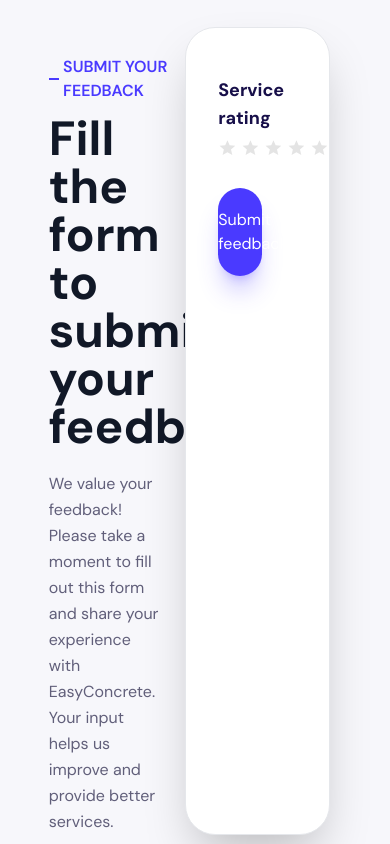
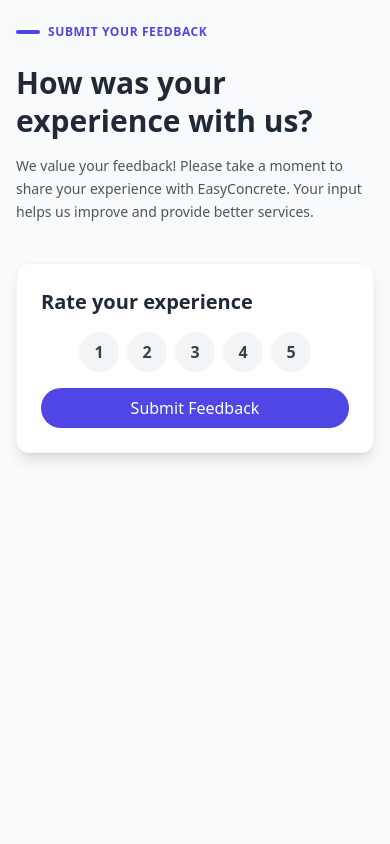
Before and after one commit to shabeeb-asghar/User-Review-Form, a React (Create React App) app: page / in a window 390 px wide. Built offline with nearby package versions, Linux system fonts and the light colour scheme; a web font is replaced by a local one.

Commit message:
Responsive Design

```diff
--- a/src/App.jsx
+++ b/src/App.jsx
@@ -6,21 +6,22 @@ import ThankYou from "./ThankYou";
 import axios from "axios";
 
 const App = () => {
-  const [name, setName] = useState(0);
+  const [name, setName] = useState("");
+  const [rating, setRating] = useState(0);
+  const [showInput, setShowInput] = useState(false);
+  const [showError, setShowError] = useState(false);
+  const [showThankYou, setShowThankYou] = useState(false);
+
   useEffect(() => {
     const queryParams = new URLSearchParams(window.location.search);
-    const name = queryParams.get("name");
-    console.log(name);
-    setName(name);
+    const nameParam = queryParams.get("name");
+    setName(nameParam || "Anonymous");
   }, []);
-  const [rating, setRating] = useState(0);
-  const [showInput, setShowInput] = useState(false);
-  const [showerror, setShowError] = useState(false);
-  const [showThanyou, setShowThankyou] = useState(false);
-  console.log(rating);
+
   const handleBackButton = () => {
     setShowInput(false);
   };
+
   const handleSubmitRating = async () => {
     if (rating === 0) {
       setShowError(true);
@@ -51,39 +52,52 @@ const App = () => {
 
       try {
         await axios.post("https://api.monday.com/v2", body, { headers });
+        window.location.href = "https://g.page/r/CZEdy_Gwvth1EAI/review";
       } catch (error) {
         console.error(
           "Error submitting feedback:",
           error.response?.data || error.message
         );
       }
-      window.location.href = "https://g.page/r/CZEdy_Gwvth1EAI/review";
     }
   };
+
   return (
-    <>
-      <div className="flex">
+    <div className="min-h-screen bg-gray-50 py-6 sm:py-12 px-4">
+      <div className="container mx-auto">
+        <div className="flex flex-col max-w-5xl mx-auto gap-6">
+          {/* On mobile: Stack vertically, On tablet+ screens: Side-by-side layout */}
+          <div className="lg:flex lg:gap-8 lg:items-start">
+            <div className="lg:w-1/2 mb-6 lg:mb-0">
               <FormText />
-        {!showInput && (
+            </div>
+
+            <div className="lg:w-1/2">
+              {!showInput && !showThankYou && (
                 <RatingSubmit
                   handleSubmit={handleSubmitRating}
                   rating={rating}
                   setRating={setRating}
                   setShowError={setShowError}
-            showError={showerror}
+                  showError={showError}
                 />
               )}
-        {showInput && !showThanyou && (
+
+              {showInput && !showThankYou && (
                 <FeedbackDetails
                   goBack={handleBackButton}
                   name={name}
                   rating={rating}
-            setShowThankyou={setShowThankyou}
+                  setShowThankyou={setShowThankYou}
                 />
               )}
-        {showThanyou && <ThankYou />}
+
+              {showThankYou && <ThankYou />}
             </div>
-    </>
+          </div>
+        </div>
+      </div>
+    </div>
   );
 };
 
--- a/src/FeedbackDetails.jsx
+++ b/src/FeedbackDetails.jsx
@@ -1,14 +1,13 @@
-import { useState } from "react";
-import SubmitButton from "./SubmitButton";
+import React, { useState } from "react";
 import axios from "axios";
 
 const FeedbackDetails = ({ goBack, rating, setShowThankyou, name }) => {
-  const [error, setError] = useState(false); // State to handle error
+  const [error, setError] = useState(false);
   const [formData, setFormData] = useState({
     firstName: "",
     lastName: "",
     additionalFeedback: "",
-  }); // State to handle form inputs
+  });
 
   const handleChange = (e) => {
     const { id, value } = e.target;
@@ -16,7 +15,7 @@ const FeedbackDetails = ({ goBack, rating, setShowThankyou, name }) => {
       ...prev,
       [id]: value,
     }));
-    setError(false); // Clear the error when any input field is clicked or updated
+    setError(false);
   };
 
   const Submit = async () => {
@@ -27,7 +26,7 @@ const FeedbackDetails = ({ goBack, rating, setShowThankyou, name }) => {
       setError(true);
     } else {
       setError(false);
-      console.log(name);
+
       const query = `
         mutation {
           create_item(
@@ -54,10 +53,9 @@ const FeedbackDetails = ({ goBack, rating, setShowThankyou, name }) => {
       };
 
       try {
-        let response = await axios.post("https://api.monday.com/v2", body, {
+        await axios.post("https://api.monday.com/v2", body, {
           headers,
         });
-        console.log(`res: ${response}`);
         setShowThankyou(true);
       } catch (error) {
         console.error(
@@ -69,16 +67,16 @@ const FeedbackDetails = ({ goBack, rating, setShowThankyou, name }) => {
   };
 
   return (
-    <div className="flex mt-[5%] flex-col py-12 pl-8 pb-46 bg-white shadow-2xl border w-[37%] h-100">
+    <div className="flex flex-col p-6 sm:p-8 bg-white shadow-lg rounded-xl border border-gray-100 w-full">
       <button
         onClick={goBack}
-        className="flex items-center text-[#484558] hover:text-black transition duration-300 font-medium"
+        className="flex items-center text-gray-600 hover:text-gray-900 transition duration-200 font-medium mb-4 sm:mb-6 text-sm sm:text-base"
       >
         <svg
           xmlns="http://www.w3.org/2000/svg"
           viewBox="0 0 24 24"
           fill="currentColor"
-          className="w-5 h-5 mr-2"
+          className="w-4 h-4 sm:w-5 sm:h-5 mr-1 sm:mr-2"
         >
           <path
             fillRule="evenodd"
@@ -86,23 +84,23 @@ const FeedbackDetails = ({ goBack, rating, setShowThankyou, name }) => {
             clipRule="evenodd"
           />
         </svg>
-        Go Back
+        Back to Rating
       </button>
+
+      <h2 className="text-xl sm:text-2xl font-semibold text-gray-800 mb-4 sm:mb-6">Tell us more</h2>
+
       {error && (
-        <p className="text-red-500 mt-2">
+        <div className="bg-red-50 border border-red-200 text-red-600 px-3 py-2 sm:px-4 sm:py-3 rounded-lg mb-4 sm:mb-6 text-xs sm:text-sm">
           Please fill in all fields before submitting.
-        </p>
+        </div>
       )}
-      <form
-        onSubmit={(e) => {
-          e.preventDefault(); // Prevent default form submission
-        }}
-      >
-        <div className="flex w-full gap-12">
+
+      <form onSubmit={(e) => e.preventDefault()}>
+        <div className="grid grid-cols-1 sm:grid-cols-2 gap-4 sm:gap-5 mb-4 sm:mb-5">
           <div className="flex flex-col">
             <label
               htmlFor="firstName"
-              className="text-sm font-bold text-[#484558] mb-2 mt-6"
+              className="text-xs sm:text-sm font-medium text-gray-700 mb-1 sm:mb-2"
             >
               First Name
             </label>
@@ -111,16 +109,16 @@ const FeedbackDetails = ({ goBack, rating, setShowThankyou, name }) => {
               id="firstName"
               value={formData.firstName}
               onChange={handleChange}
-              className="ml-2 px-4 py-3 border-2 border-gray-300 rounded-full text-blue-700 placeholder-gray-400
-               focus:outline-none focus:border-blue-500
-               hover:border-blue-500"
-              placeholder="First Name"
+              className="px-3 py-2 sm:px-4 sm:py-3 border border-gray-300 rounded-lg text-gray-800 placeholder-gray-400
+                 focus:outline-none focus:ring-2 focus:ring-indigo-500 focus:border-indigo-500
+                 hover:border-gray-400 transition-all duration-200 text-sm sm:text-base"
+              placeholder="Your first name"
             />
           </div>
           <div className="flex flex-col">
             <label
               htmlFor="lastName"
-              className="text-sm font-bold text-[#484558] mb-2 mt-6"
+              className="text-xs sm:text-sm font-medium text-gray-700 mb-1 sm:mb-2"
             >
               Last Name
             </label>
@@ -129,32 +127,40 @@ const FeedbackDetails = ({ goBack, rating, setShowThankyou, name }) => {
               id="lastName"
               value={formData.lastName}
               onChange={handleChange}
-              className="ml-2 px-4 py-3 border-2 border-gray-300 rounded-full text-blue-700 placeholder-gray-400
-               focus:outline-none focus:border-blue-500
-               hover:border-blue-500"
-              placeholder="Last Name"
+              className="px-3 py-2 sm:px-4 sm:py-3 border border-gray-300 rounded-lg text-gray-800 placeholder-gray-400
+                 focus:outline-none focus:ring-2 focus:ring-indigo-500 focus:border-indigo-500
+                 hover:border-gray-400 transition-all duration-200 text-sm sm:text-base"
+              placeholder="Your last name"
             />
           </div>
         </div>
-        <div className="flex flex-col">
+
+        <div className="flex flex-col mb-4 sm:mb-6">
           <label
             htmlFor="additionalFeedback"
-            className="text-sm font-bold text-[#484558] mb-2 mt-6"
+            className="text-xs sm:text-sm font-medium text-gray-700 mb-1 sm:mb-2"
           >
             Additional Feedback
           </label>
           <textarea
-            rows="5"
+            rows="4"
             id="additionalFeedback"
             value={formData.additionalFeedback}
             onChange={handleChange}
-            className="ml-2 w-[87%] px-4 py-3 border-2 border-gray-300 rounded-lg text-blue-700 placeholder-gray-400
-               focus:outline-none focus:border-blue-500
-               hover:border-blue-500 resize-none"
-            placeholder="If you have any additional feedback, please type it in here..."
+            className="w-full px-3 py-2 sm:px-4 sm:py-3 border border-gray-300 rounded-lg text-gray-800 placeholder-gray-400
+               focus:outline-none focus:ring-2 focus:ring-indigo-500 focus:border-indigo-500
+               hover:border-gray-400 transition-all duration-200 resize-none text-sm sm:text-base"
+            placeholder="If you have any additional feedback, please share it here..."
           />
         </div>
-        <SubmitButton handleSubmit={Submit} />
+
+        <button
+          type="button"
+          onClick={Submit}
+          className="w-full px-4 sm:px-6 py-2 sm:py-3 bg-indigo-600 text-white font-medium rounded-lg hover:bg-indigo-700 transition-colors duration-300 focus:outline-none focus:ring-2 focus:ring-indigo-500 focus:ring-offset-2 text-sm sm:text-base"
+        >
+          Submit Feedback
+        </button>
       </form>
     </div>
   );
--- a/src/FormText.jsx
+++ b/src/FormText.jsx
@@ -1,24 +1,26 @@
-function FormText () {
-
-    return(
-
-      <div className="flex flex-col mt-[14%] ml-[12.5%] gap-3 w-[35%]">
-        {/* Line */}
-        <div className="flex items-center gap-1">
-        <div className="h-[2px] w-4 bg-[#4A3AFF]"></div>
-        {/* Text */}
-        <span className="text-[#4A3AFF] font-semibold text-md">
+function FormText() {
+  return (
+    <div className="flex flex-col gap-4 w-full">
+      {/* Header accent line and label */}
+      <div className="flex items-center gap-2 mb-2">
+        <div className="h-1 w-6 bg-indigo-600 rounded-full"></div>
+        <span className="text-indigo-600 font-semibold text-xs sm:text-sm tracking-wider">
           SUBMIT YOUR FEEDBACK
         </span>
-        </div>
-        <h1 className="text-5xl font-bold text-gray-900 w-[90%] text-[#170F49]">
-          Fill the form to submit your feedback
-        </h1>
-        {/* Subtitle */}
-        <p className="mt-2 text-[#615F7A] text-md leading-relaxed w-[85%]">
-        We value your feedback! Please take a moment to fill out this form and share your experience with EasyConcrete. Your input helps us improve and provide better services.
-        </p>
       </div>
-    )
+
+      {/* Main heading */}
+      <h1 className="text-3xl sm:text-4xl font-bold text-gray-800 leading-tight">
+        How was your experience with us?
+      </h1>
+
+      {/* Subtitle */}
+      <p className="text-gray-600 text-sm sm:text-base leading-relaxed mb-4">
+        We value your feedback! Please take a moment to share your experience
+        with EasyConcrete. Your input helps us improve and provide better
+        services.
+      </p>
+    </div>
+  );
 }
 export default FormText;
--- a/src/RatingSubmit.jsx
+++ b/src/RatingSubmit.jsx
@@ -1,42 +1,44 @@
 import React, { useState } from "react";
 import SubmitButton from "./SubmitButton";
 
-const RatingComponent = ({ rating, setRating, handleSubmit, showError, setShowError}) => {
-  const [hover, setHover] = useState(0); // State to hold the hover rating
+  const RatingSubmit = ({ handleSubmit, rating, setRating, setShowError, showError }) => {
+    const ratingOptions = [1, 2, 3, 4, 5];
 
     return (
-    <div className="flex mt-[7%] flex-col pl-8 pt-12 pb-52 bg-white shadow-2xl border w-[37%] h-100">
-      <p className="text-[#170F49] font-bold text-lg">Service rating</p>
+      <div className="flex flex-col p-6 sm:p-8 bg-white shadow-lg rounded-xl border border-gray-100 w-full">
+        <h2 className="text-xl sm:text-2xl font-semibold text-gray-800 mb-4 sm:mb-6">Rate your experience</h2>
 
-      {/* Star Rating */}
-      <div className="flex items-center space-x-1">
-        {[1, 2, 3, 4, 5].map((star) => (
-          <svg
-            key={star}
-            xmlns="http://www.w3.org/2000/svg"
-            viewBox="0 0 24 24"
-            fill={star <= (hover || rating) ? "#FFD700" : "#E4E4E4"} // Yellow on hover or selected, gray otherwise
-            className="w-8 h-8 cursor-pointer transition duration-300"
-            onMouseEnter={() => {setHover(star)
-                setShowError(false)
-            }} // Highlight stars on hover
-            onMouseLeave={() => setHover(0)} // Remove highlight on mouse leave
-            onClick={() => setRating(star)} // Set the rating on click
+        <div className="flex justify-center gap-2 sm:gap-3 mb-4 sm:mb-6">
+          {ratingOptions.map((value) => (
+            <button
+              key={value}
+              onClick={() => {
+                setRating(value);
+                setShowError(false);
+              }}
+              className={`flex items-center justify-center w-10 h-10 sm:w-12 sm:h-12 rounded-full
+                ${rating === value ? "bg-indigo-600 text-white" : "bg-gray-100 text-gray-700 hover:bg-gray-200"}
+                transition-all duration-200 font-semibold text-base sm:text-lg`}
             >
-            <path d="M12 17.27L18.18 21l-1.64-7.03L22 9.24l-7.19-.61L12 2 9.19 8.63 2 9.24l5.46 4.73L5.82 21z" />
-          </svg>
+              {value}
+            </button>
           ))}
         </div>
 
-      {/* Error Message */}
-    { showError && (
-      <p className="text-red-500 mt-4 text-sm">Please select a rating before submitting.</p>
-    )
-    }
-      {/* Submit Button */}
-      <SubmitButton handleSubmit={handleSubmit} />
+        {showError && (
+          <p className="text-red-500 text-xs sm:text-sm text-center mb-4">
+            Please select a rating before submitting.
+          </p>
+        )}
+
+        <button
+          onClick={handleSubmit}
+          className="px-4 sm:px-6 py-2 sm:py-3 bg-indigo-600 text-white font-medium rounded-full hover:bg-indigo-700 transition-colors duration-300 focus:outline-none focus:ring-2 focus:ring-indigo-500 focus:ring-offset-2"
+        >
+          Submit Feedback
+        </button>
       </div>
     );
   };
 
-export default RatingComponent;
+  export default RatingSubmit;
--- a/src/index.css
+++ b/src/index.css
@@ -1,12 +1,3 @@
 @tailwind base;
 @tailwind components;
 @tailwind utilities;
-
-body {
-    background-color: #F7F7FB;
-    font-family: 'DM Sans', serif;
-  }
-  .border
-  {
-    border-radius: 30px;
-  }
```
Also changed, not shown: src/ThankYou.jsx (+37 -19 lines). Lines whose indentation alone changed are shown as unchanged.
